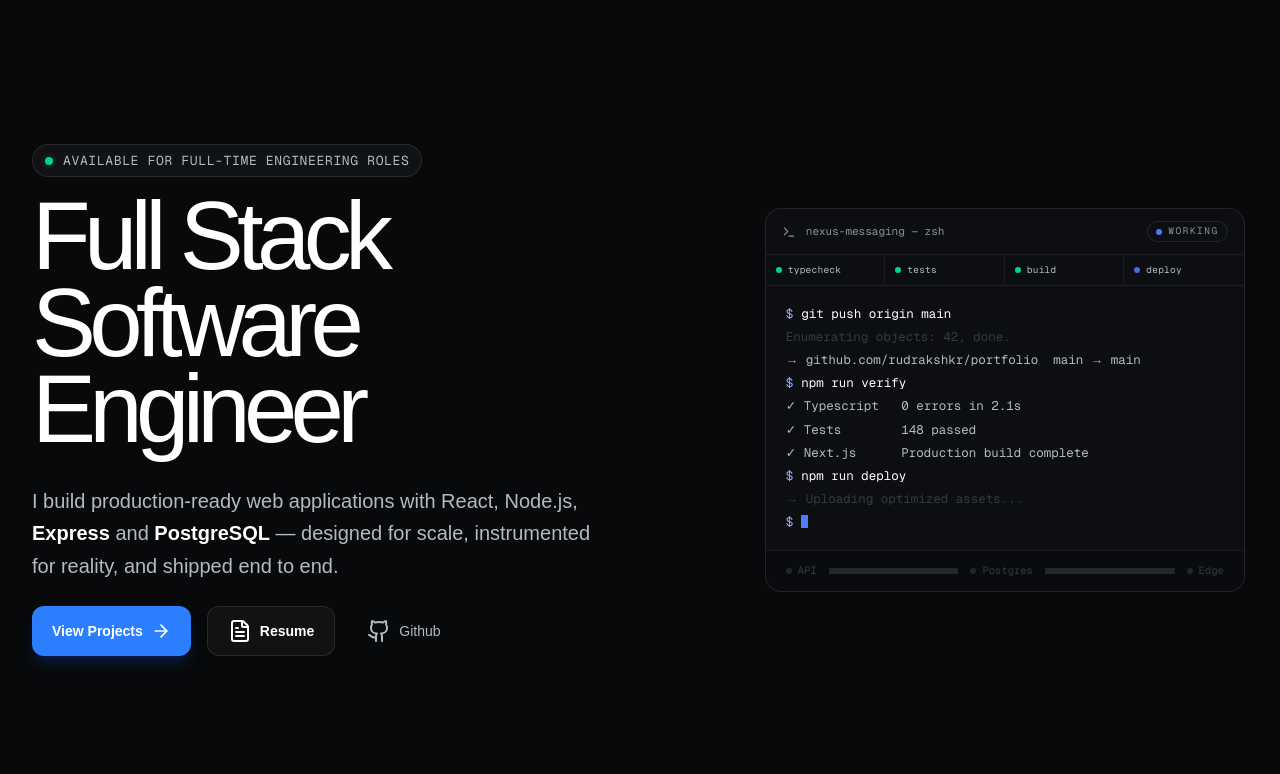
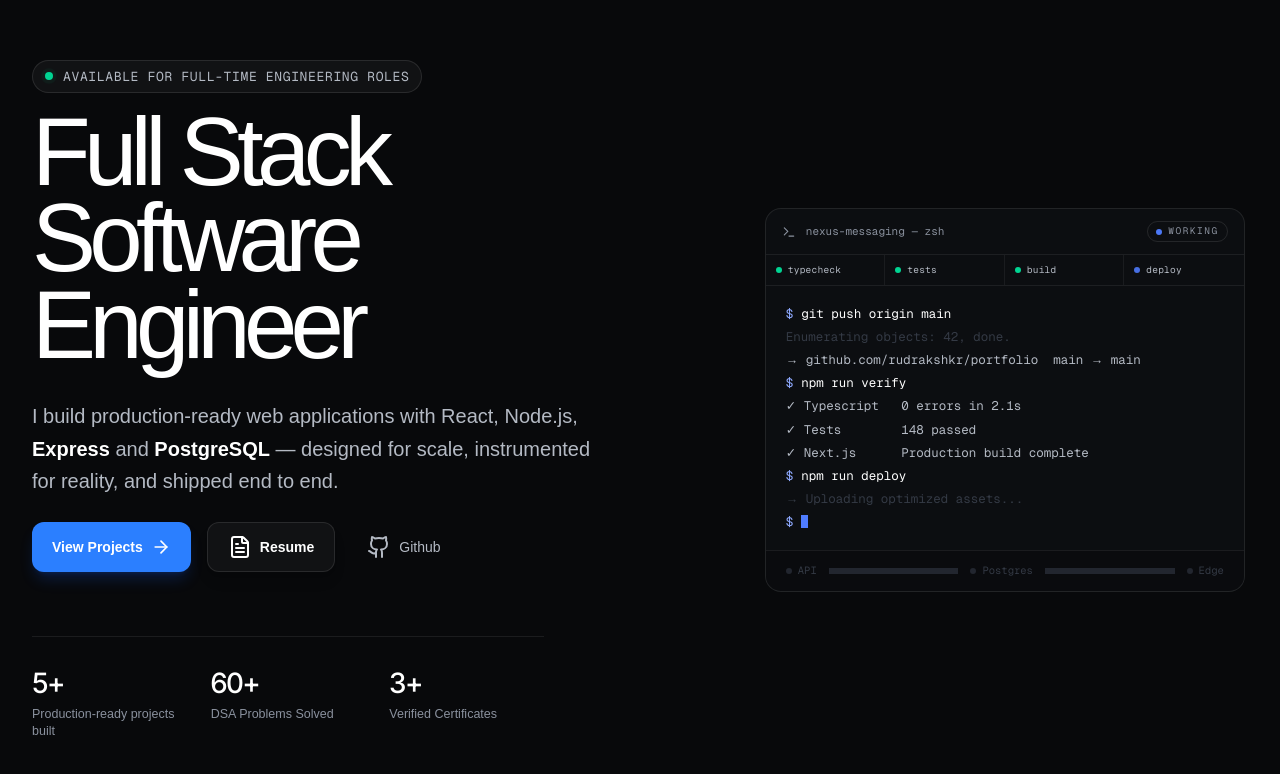
Before and after one commit to rudrakshkr/rudraksh-portfolio, a Next.js app: page / in a window 1280 px wide. Shown: the top 774 px of the page. Built offline with nearby package versions, Linux system fonts and the light colour scheme.

Commit message:
feat(hero): added hero stats and completed the hero page - Added Inter and Inter-Tight fonts

```diff
--- a/src/app/globals.css
+++ b/src/app/globals.css
@@ -11,6 +11,8 @@
   --color-foreground: var(--foreground);
   --font-sans: var(--font-geist-sans);
   --font-mono: var(--font-geist-mono);
+  --font-sans: var(--font-inter);
+  --font-display: var(--font-display);
 }
 
 @media (prefers-color-scheme: dark) {
--- a/src/app/layout.tsx
+++ b/src/app/layout.tsx
@@ -1,6 +1,17 @@
 import type { Metadata } from "next";
 import { Geist, Geist_Mono } from "next/font/google";
+import { Inter, Inter_Tight } from "next/font/google";
 import "./globals.css";
+
+const inter = Inter({
+  variable: "--font-inter",
+  subsets: ["latin"],
+});
+
+const interTight = Inter_Tight({
+  variable: "--font-display",
+  subsets: ["latin"],
+});
 
 const geistSans = Geist({
   variable: "--font-geist-sans",
@@ -25,7 +36,7 @@ export default function RootLayout({
   return (
     <html
       lang="en"
-      className={`${geistSans.variable} ${geistMono.variable} h-full antialiased`}
+      className={`${geistSans.variable} ${geistMono.variable} ${inter.variable} ${interTight.variable} h-full antialiased`}
     >
       <body className="min-h-full flex flex-col">{children}</body>
     </html>
--- a/src/components/sections/hero/HeroContent.tsx
+++ b/src/components/sections/hero/HeroContent.tsx
@@ -83,6 +83,24 @@ export default function HeroContent() {
                     Github
                 </a>
             </div>
+
+            {/* Hero Stats  */}
+            <div className="mt-14 grid grid-cols-3 max-w-lg gap-6 border-t border-white/8 pt-7">
+                <div>
+                    <p className="font-display text-2xl font-medium tracking-tight text-white sm:text-[28px]">5+</p>
+                    <p className="mt-1 text-[12.5px] leading-snug text-[#8A919E]">Production-ready projects built</p>
+                </div>
+
+                <div>
+                    <p className="font-display text-2xl font-medium tracking-tight text-white sm:text-[28px]">60+</p>
+                    <p className="mt-1 text-[12.5px] leading-snug text-[#8A919E]">DSA Problems Solved</p>
+                </div>
+
+                <div>
+                    <p className="font-display text-2xl font-medium tracking-tight text-white sm:text-[28px]">3+</p>
+                    <p className="mt-1 text-[12.5px] leading-snug text-[#8A919E]">Verified Certificates</p>
+                </div>
+            </div>
         </div>
     )
 }
```
